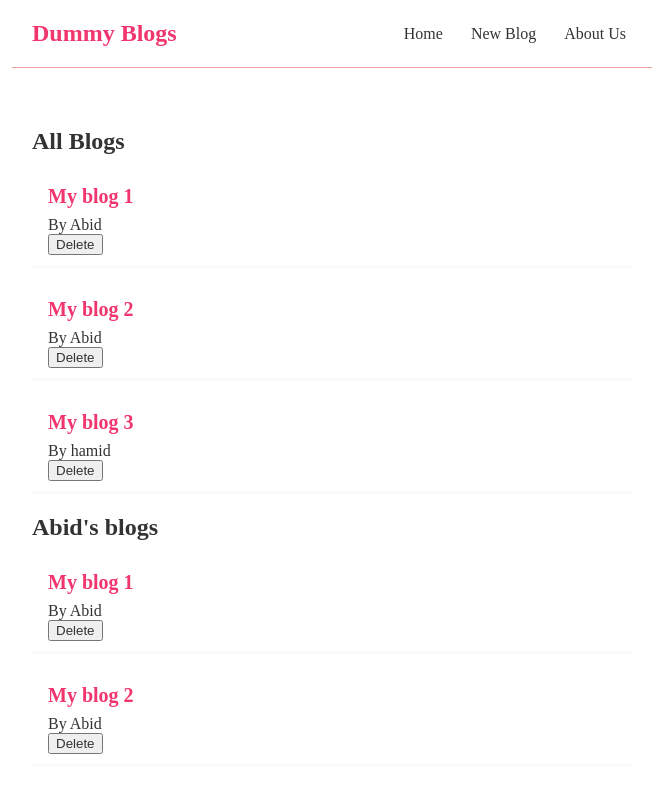
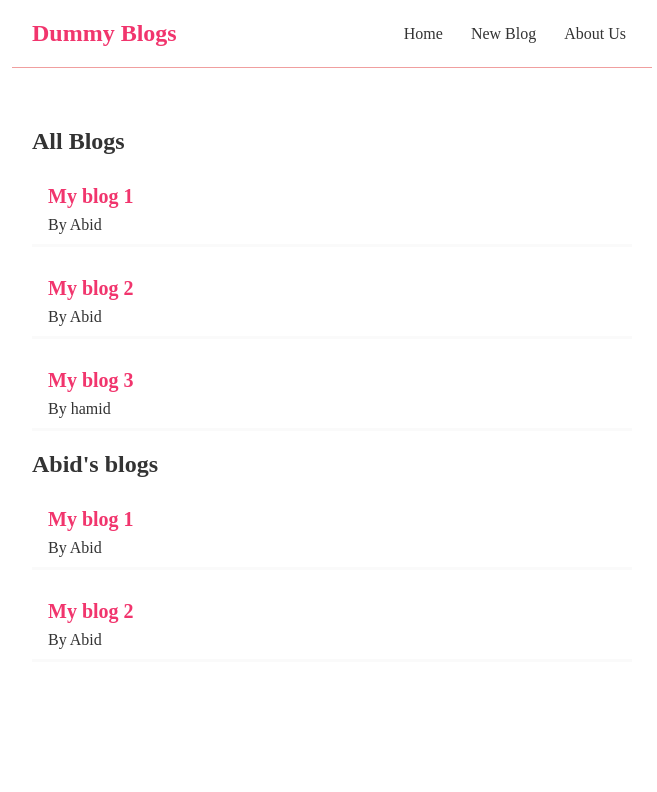
Before and after one commit to AbidRehman994/Blog-App, a React (Vite) app in the folder my-react-app/: page / in a window 1280 px wide. Shown: the top 792 px of the page, without its empty margins (308-965 px from the left). Built offline with nearby package versions, Linux system fonts and the light colour scheme; data requests are answered from the project's data file.

Commit message:
add: custom hook useFetch.js

```diff
--- a/my-react-app/data/db.json
+++ b/my-react-app/data/db.json
@@ -11,13 +11,13 @@
              "title":"My blog 2",
             "body":" lorem ipsum lorem ipsumlorem ipsum lorem ipsum",
             "author":"Abid",
-            "id":1
+            "id":2
         },
         {
              "title":"My blog 3",
             "body":" lorem ipsum lorem ipsumlorem ipsum lorem ipsum",
             "author":"hamid",
-            "id":1
+            "id":3
         }
     ]
 }
--- a/my-react-app/src/BlogList.jsx
+++ b/my-react-app/src/BlogList.jsx
@@ -1,5 +1,5 @@
 
-const BlogList=({blogs,title,handleDelete})=>{
+const BlogList=({blogs,title,})=>{
 
     return(
         <div className="blog-list">
@@ -8,7 +8,6 @@
             <div className='blog-preview' key={blog.id}>
               <h2>{blog.title}</h2>
               <p>By {blog.author}</p>
-              <button onClick={()=>handleDelete(blog.id)}>Delete</button>
               </div>
 ))}
      </div>
--- a/my-react-app/src/Home.jsx
+++ b/my-react-app/src/Home.jsx
@@ -1,43 +1,17 @@
 import {useEffect, useState} from 'react';
 import BlogList from './BlogList';
+import useFetch from './useFetch';
 
 //Home function declaration
 const Home=()=>{
-  const[blogs,setBlogs]=useState(null);
-  const[isPending,setisPending]=useState(true);
-  const [error,setError]=useState(null);
-
-  const handleDelete=(id)=>{
-    const newBlogs=blogs.filter(blog=>blog.id!== id);
-    setBlogs(newBlogs);
-  }
-
-  useEffect(()=>{
-  fetch('http://localhost:8000/blogs')
-  .then(res=>{
-    if(!res.ok){
-      throw Error("couldn't fetch data");
-    }
-    return res.json()
-  })
-  .then(data=>{
-    console.log(data)
-    setBlogs(data)
-    setisPending(false);
-    setError(null);
-  })
-  .catch(err=>{
-    setError(err.message);
-    setisPending(false);
-  })
-  },[]);
+const {data: blogs,isPending,Error}=useFetch("http://localhost:8000/blogs");
 
   return(
     <div className="home">
-      {error && <div>{error}</div>}
+      {Error && <div>{Error}</div>}
       {isPending && <div>Loading...</div>}
-   {blogs && <BlogList blogs={blogs} title="All Blogs" handleDelete={handleDelete}/>}
-    {/*filtering*/}
+   {blogs && <BlogList blogs={blogs} title="All Blogs" />}
+    {/*filtering Abid's blogs*/}
     {blogs && <BlogList blogs={blogs.filter((blog)=>blog.author==='Abid')} title="Abid's blogs"/>  }
 
     </div>
--- /dev/null
+++ b/my-react-app/src/useFetch.js
@@ -0,0 +1,30 @@
+import { useState,useEffect } from "react";
+
+const useFetch =(url)=>{
+  const[data,setData]=useState(null);
+  const[isPending,setisPending]=useState(true);
+  const [error,setError]=useState(null);
+
+     useEffect(()=>{
+  fetch(url)
+  .then(res=>{
+    if(!res.ok){
+      throw Error("couldn't fetch data");
+    }
+    return res.json()
+  })
+  .then(data=>{
+    console.log(data)
+    setData(data)
+    setisPending(false);
+    setError(null);
+  })
+  .catch(err=>{
+    setError(err.message);
+    setisPending(false);
+  })
+  },[url]);
+  return {data,isPending,error};
+}
+
+export default useFetch;
```
